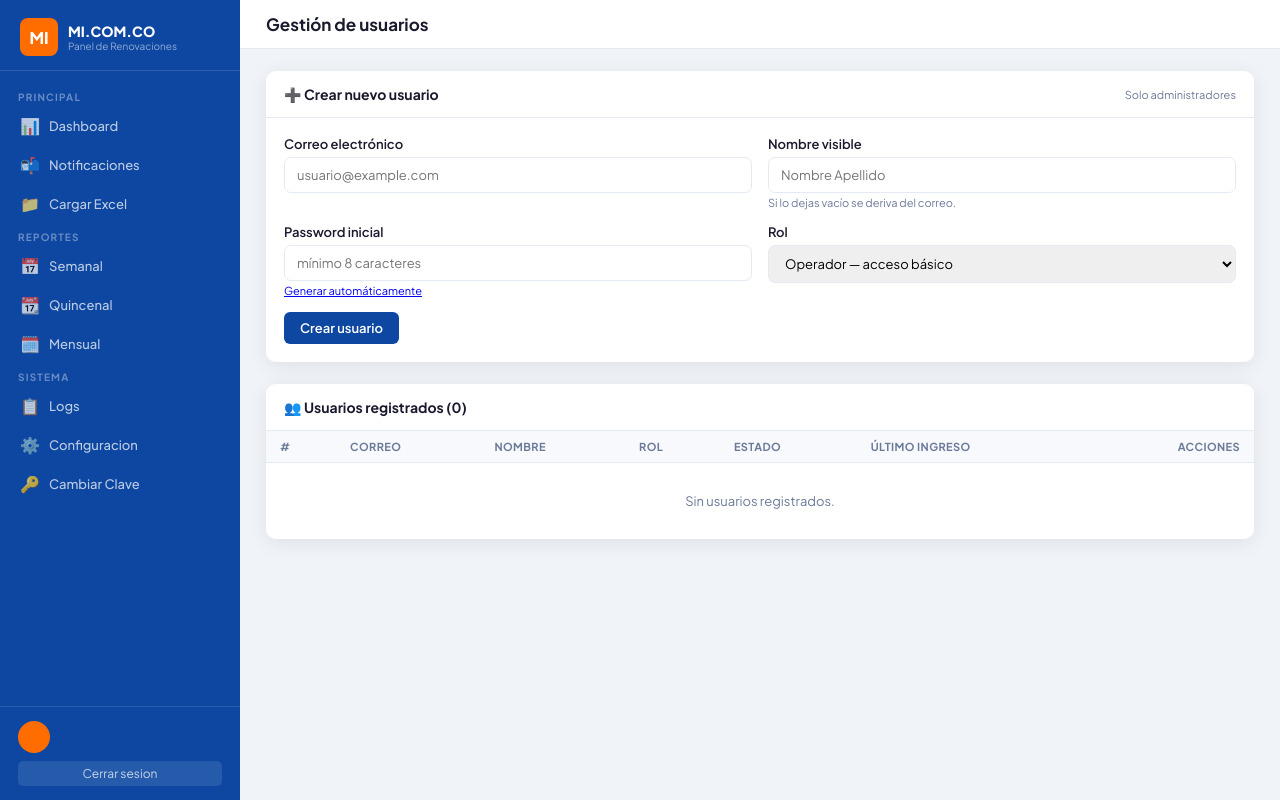
After one commit to Ninapra/PanelComercial, a Flask app: template api/app/templates/usuarios.html in a window 1280 px wide. The commit adds this page. Run offline with Flask 3, Linux system fonts and the light colour scheme; the template is opened without the code that fills it, so the values that code supplies are empty.

Commit message:
feat(users): seccion de gestion de usuarios admin-only en backend Flask
Permite crear/activar/desactivar/eliminar usuarios y resetear passwords
desde la UI del backend (accesible via el tab Notificador del panel master).
Solo usuarios con rol='admin' pueden ver la seccion.

Backend (api/app/routes/main.py):
- Decorador _admin_required: login_required + check de rol=='admin',
  devuelve 403 si no cumple.
- GET  /usuarios              - lista usuarios + formulario de creacion
- POST /usuarios              - crea usuario (valida email unico, min 8 chars,
                                username derivado del email con sufijo
                                numerico si colisiona, hash werkzeug)
- POST /usuarios/<id>/toggle  - activa/desactiva (no permite auto-desactivar)
- POST /usuarios/<id>/password - reset password (admin fuerza nuevo)
- POST /usuarios/<id>/eliminar - borra (no permite auto-eliminar)
- Todos loguean en tabla logs_sistema con modulo='usuarios'.

UI (api/app/templates/):
- usuarios.html: form de creacion (email, nombre, password, rol: operador/
  agente/admin) + tabla responsive con acciones por fila + modal de reset
  de password + generador JS de password seguro (16 chars alfanumericos
  con simbolos suaves).
- base.html: agrega link 'Usuarios' en sidebar solo visible para admins.

Flujo desde el panel master:
  1. Login como admin (nina@mi.com.co)
  2. Click en tab 'Notificador'
  3. En sidebar del iframe -> Usuarios
  4. Crear/modificar usuarios desde ahi

Testeado:
  - nina (admin): GET /usuarios -> 200
  - paula (agente): GET /usuarios -> 403

```diff
--- a/api/app/templates/base.html
+++ b/api/app/templates/base.html
@@ -107,6 +107,9 @@ table.tbl{width:100%;border-collapse:collapse;font-size:13px;}
     <div class="sb-sec">Sistema</div>
     <a href="{{ url_for('main.logs') }}"           class="sb-lnk {% if request.endpoint=='main.logs' %}on{% endif %}"><span class="ic">📋</span> Logs</a>
     <a href="{{ url_for('main.configuracion') }}"  class="sb-lnk {% if request.endpoint=='main.configuracion' %}on{% endif %}"><span class="ic">⚙️</span> Configuracion</a>
+    {% if (current_user.rol or '')|lower == 'admin' %}
+    <a href="{{ url_for('main.usuarios') }}"       class="sb-lnk {% if request.endpoint and request.endpoint.startswith('main.usuarios') %}on{% endif %}"><span class="ic">👥</span> Usuarios</a>
+    {% endif %}
     <a href="{{ url_for('auth.cambiar_password') }}" class="sb-lnk"><span class="ic">🔑</span> Cambiar Clave</a>
   </nav>
   <div class="sb-foot">
--- /dev/null
+++ b/api/app/templates/usuarios.html
@@ -0,0 +1,140 @@
+{% extends "base.html" %}
+{% block title %}Usuarios — Panel MI.COM.CO{% endblock %}
+{% block page_title %}Gestión de usuarios{% endblock %}
+
+{% block content %}
+<div class="panel" style="margin-bottom:22px;">
+  <div class="panel-hdr">
+    <h3>➕ Crear nuevo usuario</h3>
+    <span style="font-size:11px;color:var(--muted);">Solo administradores</span>
+  </div>
+  <form method="POST" action="{{ url_for('main.usuarios') }}" style="padding:18px;">
+    <div class="grid2">
+      <div class="form-g">
+        <label for="u-email">Correo electrónico</label>
+        <input type="email" id="u-email" name="email" required autocomplete="off" placeholder="usuario@example.com">
+      </div>
+      <div class="form-g">
+        <label for="u-nombre">Nombre visible</label>
+        <input type="text" id="u-nombre" name="nombre" placeholder="Nombre Apellido" autocomplete="off">
+        <div class="form-hint">Si lo dejas vacío se deriva del correo.</div>
+      </div>
+    </div>
+    <div class="grid2">
+      <div class="form-g">
+        <label for="u-password">Password inicial</label>
+        <input type="password" id="u-password" name="password" required minlength="8" autocomplete="new-password" placeholder="mínimo 8 caracteres">
+        <div class="form-hint">
+          <a href="#" onclick="event.preventDefault();document.getElementById('u-password').value=_gen();document.getElementById('u-password').type='text';">
+            Generar automáticamente
+          </a>
+        </div>
+      </div>
+      <div class="form-g">
+        <label for="u-rol">Rol</label>
+        <select id="u-rol" name="rol">
+          <option value="operador">Operador — acceso básico</option>
+          <option value="agente">Agente — ventas / renovaciones</option>
+          <option value="admin">Admin — control total (incluye gestión de usuarios)</option>
+        </select>
+      </div>
+    </div>
+    <button type="submit" class="btn btn-primary">Crear usuario</button>
+  </form>
+</div>
+
+<div class="panel">
+  <div class="panel-hdr">
+    <h3>👥 Usuarios registrados ({{ users|length }})</h3>
+  </div>
+  <table class="tbl">
+    <thead>
+      <tr>
+        <th>#</th>
+        <th>Correo</th>
+        <th>Nombre</th>
+        <th>Rol</th>
+        <th>Estado</th>
+        <th>Último ingreso</th>
+        <th style="text-align:right;">Acciones</th>
+      </tr>
+    </thead>
+    <tbody>
+      {% for u in users %}
+      <tr>
+        <td>{{ u.id }}</td>
+        <td><strong>{{ u.email or '—' }}</strong></td>
+        <td>{{ u.nombre or u.username }}</td>
+        <td>
+          {% if u.rol == 'admin' %}<span class="badge b-red">admin</span>
+          {% elif u.rol == 'agente' %}<span class="badge b-orange">agente</span>
+          {% else %}<span class="badge b-blue">operador</span>
+          {% endif %}
+        </td>
+        <td>
+          {% if u.activo %}<span class="badge b-green">activo</span>
+          {% else %}<span class="badge b-gray">inactivo</span>
+          {% endif %}
+        </td>
+        <td>{{ u.ultimo_login.strftime('%d/%m/%Y %H:%M') if u.ultimo_login else '—' }}</td>
+        <td style="text-align:right;white-space:nowrap;">
+          <button type="button" class="btn btn-outline btn-sm" onclick="_resetPwd({{ u.id }}, '{{ u.email|e }}')">🔑 Password</button>
+          <form method="POST" action="{{ url_for('main.usuarios_toggle', user_id=u.id) }}" style="display:inline;">
+            <button type="submit" class="btn btn-outline btn-sm" {% if u.id == current_user.id %}disabled title="No puedes desactivarte a ti mismo"{% endif %}>
+              {% if u.activo %}⏸ Desactivar{% else %}▶ Activar{% endif %}
+            </button>
+          </form>
+          <form method="POST" action="{{ url_for('main.usuarios_eliminar', user_id=u.id) }}" style="display:inline;"
+                onsubmit="return confirm('¿Eliminar definitivamente a {{ u.email|e }}?');">
+            <button type="submit" class="btn btn-danger btn-sm" {% if u.id == current_user.id %}disabled{% endif %}>🗑 Eliminar</button>
+          </form>
+        </td>
+      </tr>
+      {% else %}
+      <tr><td colspan="7" style="text-align:center;padding:30px;color:var(--muted);">Sin usuarios registrados.</td></tr>
+      {% endfor %}
+    </tbody>
+  </table>
+</div>
+
+<!-- Modal reset password -->
+<div id="pwd-modal" style="display:none;position:fixed;inset:0;z-index:9999;background:rgba(15,23,42,.55);align-items:center;justify-content:center;">
+  <div style="background:#fff;border-radius:10px;min-width:360px;max-width:90%;padding:22px;box-shadow:var(--sh);">
+    <h3 style="margin-bottom:14px;font-size:15px;">Resetear password</h3>
+    <form id="pwd-form" method="POST">
+      <div style="font-size:13px;color:var(--muted);margin-bottom:14px;">Usuario: <strong id="pwd-target"></strong></div>
+      <div class="form-g">
+        <label>Nuevo password</label>
+        <input type="text" id="pwd-input" name="password" required minlength="8" autocomplete="new-password">
+        <div class="form-hint">
+          <a href="#" onclick="event.preventDefault();document.getElementById('pwd-input').value=_gen();">Generar automáticamente</a>
+        </div>
+      </div>
+      <div style="text-align:right;">
+        <button type="button" class="btn btn-outline" onclick="document.getElementById('pwd-modal').style.display='none';">Cancelar</button>
+        <button type="submit" class="btn btn-primary">Guardar</button>
+      </div>
+    </form>
+  </div>
+</div>
+
+<script>
+function _gen() {
+  // Password aleatorio, 16 chars, letras+numeros+simbolos suaves.
+  var alpha = 'ABCDEFGHJKLMNPQRSTUVWXYZabcdefghijkmnpqrstuvwxyz23456789';
+  var extra = '!@#$%-_';
+  var s = '';
+  for (var i = 0; i < 14; i++) s += alpha.charAt(Math.floor(Math.random() * alpha.length));
+  s += extra.charAt(Math.floor(Math.random() * extra.length));
+  s += alpha.charAt(Math.floor(Math.random() * alpha.length));
+  return s;
+}
+function _resetPwd(userId, email) {
+  var modal = document.getElementById('pwd-modal');
+  document.getElementById('pwd-form').action = '/usuarios/' + userId + '/password';
+  document.getElementById('pwd-target').textContent = email;
+  document.getElementById('pwd-input').value = _gen();
+  modal.style.display = 'flex';
+}
+</script>
+{% endblock %}
```
Also changed, not shown: api/app/routes/main.py (+106 -2 lines).
